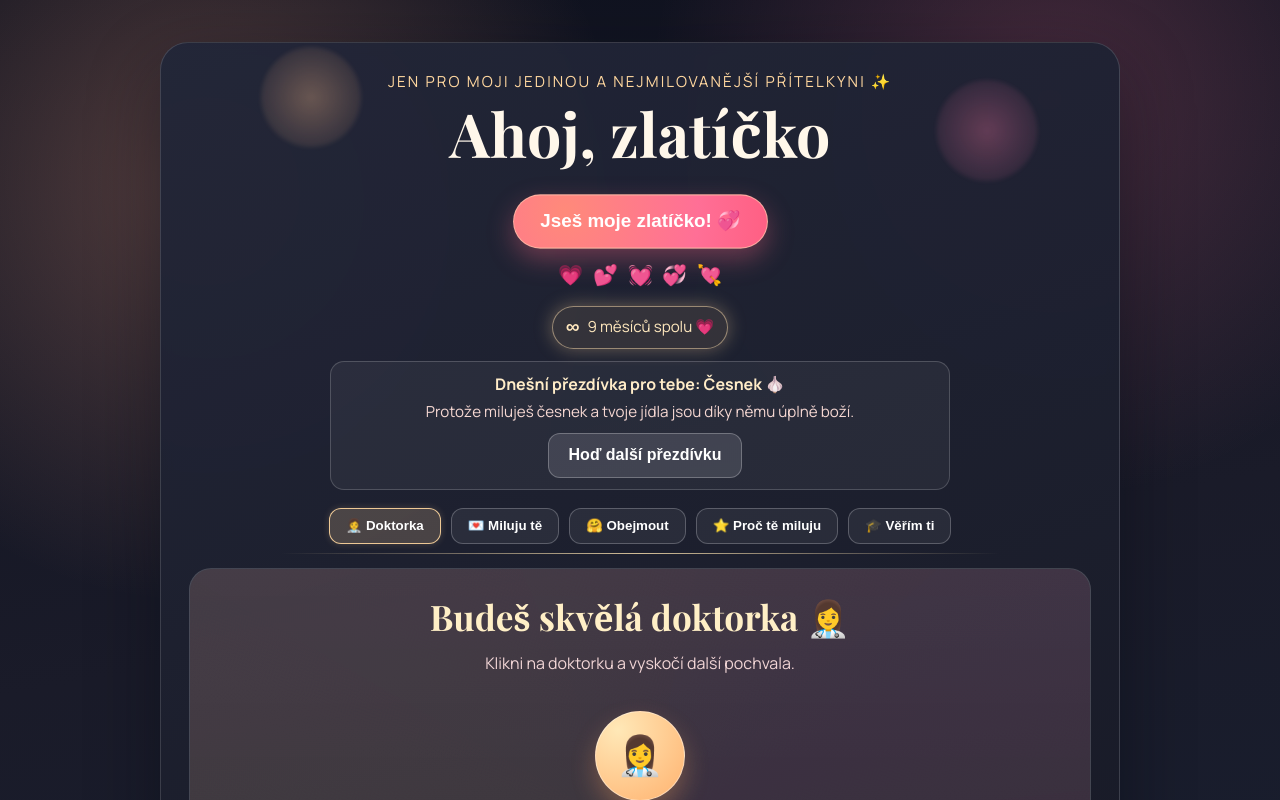
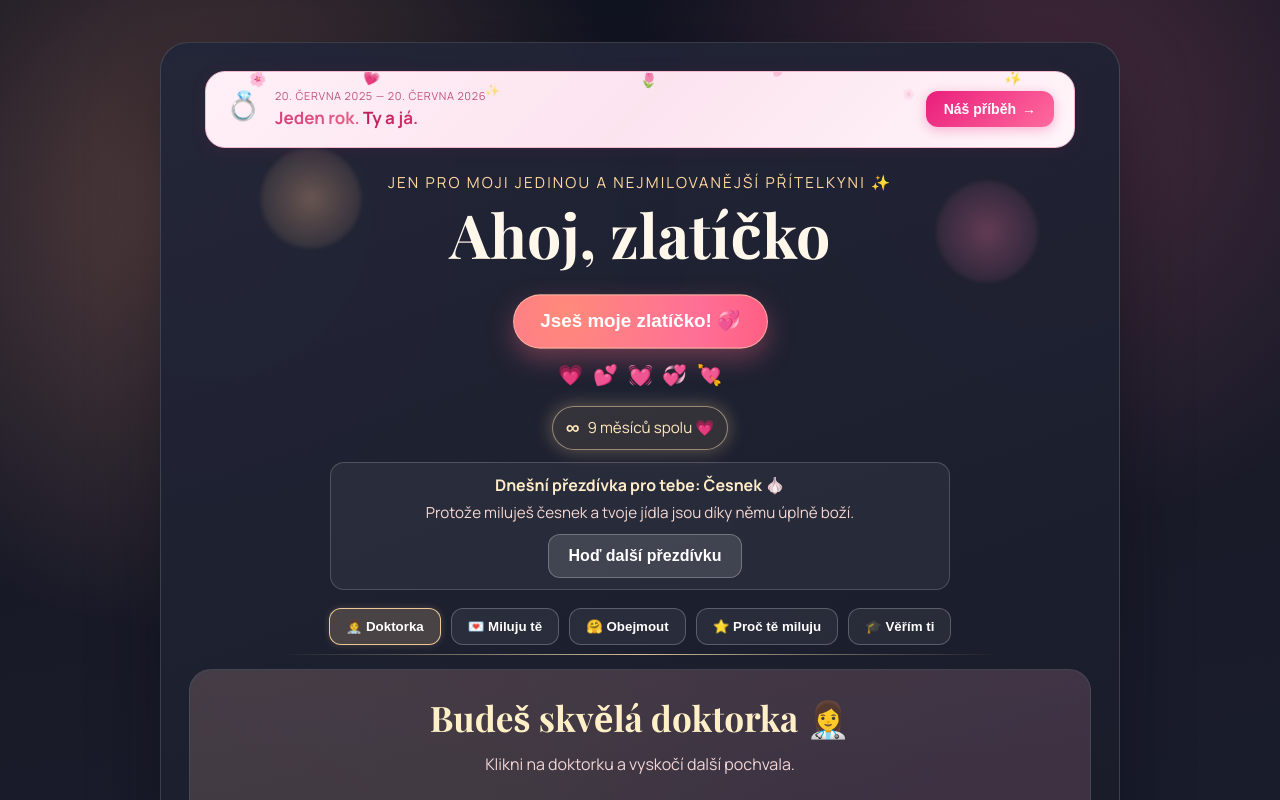
Before and after one commit to Zdendaa/favorite-future-doctor, a React (Vite) app: page / in a window 1280 px wide. Shown: the top 800 px of the page. Built offline with nearby package versions, Linux system fonts and the light colour scheme; a web font is replaced by a local one.

Commit message:
feat: banner for our story page link; one year photo and text

```diff
--- /dev/null
+++ b/src/components/anniversary/AnniversaryBanner.css
@@ -0,0 +1,228 @@
+@keyframes annivBannerFadeIn {
+  from {
+    opacity: 0;
+    transform: translateY(-12px);
+  }
+  to {
+    opacity: 1;
+    transform: translateY(0);
+  }
+}
+
+@keyframes annivBannerPetal {
+  0% {
+    opacity: 0;
+    transform: translateY(-10px) rotate(0deg) scale(0.6);
+  }
+  20% {
+    opacity: 1;
+    transform: translateY(0) rotate(20deg) scale(1);
+  }
+  80% {
+    opacity: 1;
+    transform: translateY(6px) rotate(-10deg) scale(1);
+  }
+  100% {
+    opacity: 0;
+    transform: translateY(20px) rotate(30deg) scale(0.6);
+  }
+}
+
+@keyframes annivBannerRingFloat {
+  0%,
+  100% {
+    transform: translateY(0) rotate(-4deg);
+  }
+  50% {
+    transform: translateY(-5px) rotate(4deg);
+  }
+}
+
+@keyframes annivBannerShimmer {
+  0% {
+    background-position: -200% center;
+  }
+  100% {
+    background-position: 200% center;
+  }
+}
+
+/* ── wrapper ── */
+.anniv-banner {
+  position: relative;
+  overflow: hidden;
+  margin: 0 16px 24px;
+  border-radius: 20px;
+  background: linear-gradient(135deg, #fff0f7 0%, #fce4ef 50%, #fff5f9 100%);
+  border: 1px solid #f4b8ce;
+  animation: annivBannerFadeIn 0.5s ease both;
+  box-shadow: 0 2px 18px rgba(233, 30, 124, 0.08);
+}
+
+/* ── falling petals ── */
+.anniv-banner-petals {
+  position: absolute;
+  inset: 0;
+  pointer-events: none;
+}
+
+.anniv-banner-petal {
+  position: absolute;
+  top: -4px;
+  font-size: 14px;
+  animation: annivBannerPetal 4s ease-in-out infinite;
+  opacity: 0;
+}
+
+.anniv-banner-petal--0 {
+  left: 5%;
+  animation-delay: 0s;
+  animation-duration: 4.2s;
+}
+.anniv-banner-petal--1 {
+  left: 18%;
+  animation-delay: 0.8s;
+  animation-duration: 3.8s;
+}
+.anniv-banner-petal--2 {
+  left: 32%;
+  animation-delay: 1.6s;
+  animation-duration: 4.5s;
+}
+.anniv-banner-petal--3 {
+  left: 50%;
+  animation-delay: 0.4s;
+  animation-duration: 3.6s;
+}
+.anniv-banner-petal--4 {
+  left: 65%;
+  animation-delay: 1.2s;
+  animation-duration: 4.1s;
+}
+.anniv-banner-petal--5 {
+  left: 80%;
+  animation-delay: 2s;
+  animation-duration: 3.9s;
+}
+.anniv-banner-petal--6 {
+  left: 92%;
+  animation-delay: 0.6s;
+  animation-duration: 4.3s;
+}
+
+/* ── inner layout ── */
+.anniv-banner-content {
+  position: relative;
+  display: flex;
+  align-items: center;
+  justify-content: space-between;
+  gap: 12px;
+  padding: 16px 20px;
+}
+
+.anniv-banner-left {
+  display: flex;
+  align-items: center;
+  gap: 14px;
+  min-width: 0;
+}
+
+/* ── ring icon ── */
+.anniv-banner-ring {
+  font-size: 28px;
+  display: block;
+  flex-shrink: 0;
+  animation: annivBannerRingFloat 3.5s ease-in-out infinite;
+}
+
+/* ── text ── */
+.anniv-banner-text {
+  min-width: 0;
+}
+
+.anniv-banner-label {
+  font-size: 11px;
+  font-weight: 500;
+  letter-spacing: 0.06em;
+  color: #c0527a;
+  text-transform: uppercase;
+  margin: 0 0 2px;
+}
+
+.anniv-banner-headline {
+  font-size: 17px;
+  font-weight: 700;
+  margin: 0;
+  white-space: nowrap;
+  overflow: hidden;
+  text-overflow: ellipsis;
+  background: linear-gradient(
+    90deg,
+    #c0185a 0%,
+    #e8628a 35%,
+    #c0185a 55%,
+    #e8628a 100%
+  );
+  background-size: 200% auto;
+  -webkit-background-clip: text;
+  -webkit-text-fill-color: transparent;
+  background-clip: text;
+  animation: annivBannerShimmer 4s linear infinite;
+}
+
+/* ── CTA button ── */
+.anniv-banner-btn {
+  display: flex;
+  align-items: center;
+  gap: 6px;
+  flex-shrink: 0;
+  background: linear-gradient(135deg, #e91e7c, #ff6b9d);
+  color: white;
+  border: none;
+  border-radius: 12px;
+  padding: 10px 18px;
+  font-size: 14px;
+  font-weight: 600;
+  cursor: pointer;
+  transition:
+    transform 0.15s,
+    box-shadow 0.15s;
+  box-shadow: 0 3px 12px rgba(233, 30, 124, 0.3);
+  white-space: nowrap;
+}
+
+.anniv-banner-btn:hover {
+  transform: scale(1.04);
+  box-shadow: 0 5px 18px rgba(233, 30, 124, 0.4);
+}
+
+.anniv-banner-btn:active {
+  transform: scale(0.97);
+}
+
+.anniv-banner-arrow {
+  display: inline-block;
+  transition: transform 0.2s;
+}
+
+.anniv-banner-btn:hover .anniv-banner-arrow {
+  transform: translateX(3px);
+}
+
+/* ── mobile ── */
+@media (max-width: 400px) {
+  .anniv-banner-content {
+    flex-direction: column;
+    align-items: flex-start;
+    gap: 12px;
+  }
+
+  .anniv-banner-btn {
+    width: 100%;
+    justify-content: center;
+  }
+
+  .anniv-banner-headline {
+    font-size: 15px;
+  }
+}
--- /dev/null
+++ b/src/components/anniversary/AnniversaryBanner.jsx
@@ -0,0 +1,45 @@
+import { useNavigate } from "react-router-dom";
+import "./AnniversaryBanner.css";
+
+export default function AnniversaryBanner() {
+  const navigate = useNavigate();
+
+  return (
+    <div className="anniv-banner">
+      <div className="anniv-banner-petals" aria-hidden="true">
+        {["🌸", "💗", "✨", "🌷", "💕", "🌸", "✨"].map((emoji, i) => (
+          <span
+            key={i}
+            className={`anniv-banner-petal anniv-banner-petal--${i}`}
+          >
+            {emoji}
+          </span>
+        ))}
+      </div>
+
+      <div className="anniv-banner-content">
+        <div className="anniv-banner-left">
+          <span className="anniv-banner-ring" aria-hidden="true">
+            💍
+          </span>
+          <div className="anniv-banner-text">
+            <p className="anniv-banner-label">
+              20. června 2025 — 20. června 2026
+            </p>
+            <p className="anniv-banner-headline">Jeden rok. Ty a já.</p>
+          </div>
+        </div>
+
+        <button
+          className="anniv-banner-btn"
+          onClick={() => navigate("/anniversary")}
+        >
+          Náš příběh
+          <span className="anniv-banner-arrow" aria-hidden="true">
+            →
+          </span>
+        </button>
+      </div>
+    </div>
+  );
+}
--- a/src/pages/AnniversaryPage.jsx
+++ b/src/pages/AnniversaryPage.jsx
@@ -1,6 +1,7 @@
 import { useEffect, useMemo, useRef, useState } from "react";
 import "./AnniversaryPage.css";
 import AnniversaryPopup from "../components/anniversary/AnniversaryPopup";
+import AnniversaryBanner from "../components/anniversary/AnniversaryBanner";
 
 const RELATIONSHIP_START = new Date(2025, 5, 20);
 
@@ -201,6 +202,7 @@ function App() {
 
   return (
     <main ref={shellRef} className="app-shell">
+      <AnniversaryBanner />
       <AnniversaryPopup />
 
       <div className="burst-layer" aria-hidden="true">
--- a/src/pages/OurStoryPage.css
+++ b/src/pages/OurStoryPage.css
@@ -377,6 +377,38 @@
   color: rgba(255, 255, 255, 0.8);
 }
 
+/* ── BACK BUTTON ──────────────────────────────────────────────────────────── */
+
+.anp-back-btn {
+  position: fixed;
+  top: 16px;
+  left: 16px;
+  z-index: 100;
+  display: flex;
+  align-items: center;
+  gap: 6px;
+  background: rgba(255, 255, 255, 0.12);
+  backdrop-filter: blur(12px);
+  -webkit-backdrop-filter: blur(12px);
+  border: 1px solid rgba(255, 255, 255, 0.25);
+  border-radius: 12px;
+  padding: 8px 16px;
+  font-size: 14px;
+  font-weight: 600;
+  color: rgba(255, 255, 255, 0.9);
+  cursor: pointer;
+  transition: all 0.2s;
+}
+
+.anp-back-btn:hover {
+  background: rgba(255, 255, 255, 0.22);
+  transform: scale(1.04);
+}
+
+.anp-back-btn:active {
+  transform: scale(0.97);
+}
+
 /* ── RESPONSIVE ───────────────────────────────────────────────────────────── */
 
 @media (max-width: 600px) {
--- a/src/pages/OurStoryPage.jsx
+++ b/src/pages/OurStoryPage.jsx
@@ -1,6 +1,7 @@
 import { useEffect, useRef, useState } from "react";
 import "./OurStoryPage.css";
 import { AnimatePresence, motion } from "framer-motion";
+import { useNavigate } from "react-router-dom";
 
 import prvniRandePetrin from "/videos/prvniRandePetrin.mp4";
 import jezek from "/videos/jezek.mp4";
@@ -29,6 +30,7 @@ import topFotka from "../assets/photos/topFotka.jpg";
 import kajaMaturitak from "../assets/photos/kajaMaturitak.jpg";
 import oblibena from "../assets/photos/oblibena.jpg";
 import pulRoku from "../assets/photos/pulRoku.jpg";
+import rokSpolu from "../assets/photos/rokSpolu.jpg";
 
 const CHAPTERS = [
   {
@@ -192,10 +194,8 @@ const CHAPTERS = [
         caption: "Devět měsíců - Praha, Manifesto. Napínavý boj s nudlemi. 🪖",
       },
       {
-        src: null,
-        caption: "Jeden rok. A to nejlepší teprve přijde.",
-        placeholder:
-          "Je potřeba zaplnit i tohle místo nějakou hezkou vzpomínkou. 😉",
+        src: rokSpolu,
+        caption: "Jeden rok. A neplánované instagramové zásnuby. 😂",
       },
     ],
   },
@@ -204,6 +204,7 @@ const CHAPTERS = [
 // ─── HLAVNÍ KOMPONENTA ────────────────────────────────────────────────────────
 
 export default function AnniversaryPage() {
+  const navigate = useNavigate();
   const [lightbox, setLightbox] = useState(null);
   const lightboxOpenRef = useRef(false);
 
@@ -244,6 +245,9 @@ export default function AnniversaryPage() {
 
   return (
     <main className="anp-root">
+      <button onClick={() => navigate("/")} className="anp-back-btn">
+        ← Zpět
+      </button>
       {/* HERO */}
       <section className="anp-hero">
         <div className="anp-hero-bg" aria-hidden="true" />
@@ -260,7 +264,6 @@ export default function AnniversaryPage() {
         </p>
         <div className="anp-hero-divider" aria-hidden="true" />
       </section>
-
       {/* KAPITOLY S FOTOGALERIÍ */}
       {CHAPTERS.map((ch) => (
         <section key={ch.id} className="anp-chapter">
@@ -280,7 +283,6 @@ export default function AnniversaryPage() {
           </div>
         </section>
       ))}
-
       {/* PROMISE RING SEKCE */}
       <section className="anp-promise">
         <div className="anp-promise-ring" aria-hidden="true">
@@ -360,12 +362,10 @@ export default function AnniversaryPage() {
         </p>
         <p className="anp-promise-sign">Tvůj Zdenda 💍</p>
       </section>
-
       {/* FOOTER */}
       <footer className="anp-footer">
         <p>Miluju tě, Lásko. 💖</p>
       </footer>
-
       {/* LIGHTBOX */}
       {lightbox && (
         <AnimatePresence>
```
Also changed, not shown: src/assets/photos/rokSpolu.jpg (added).
